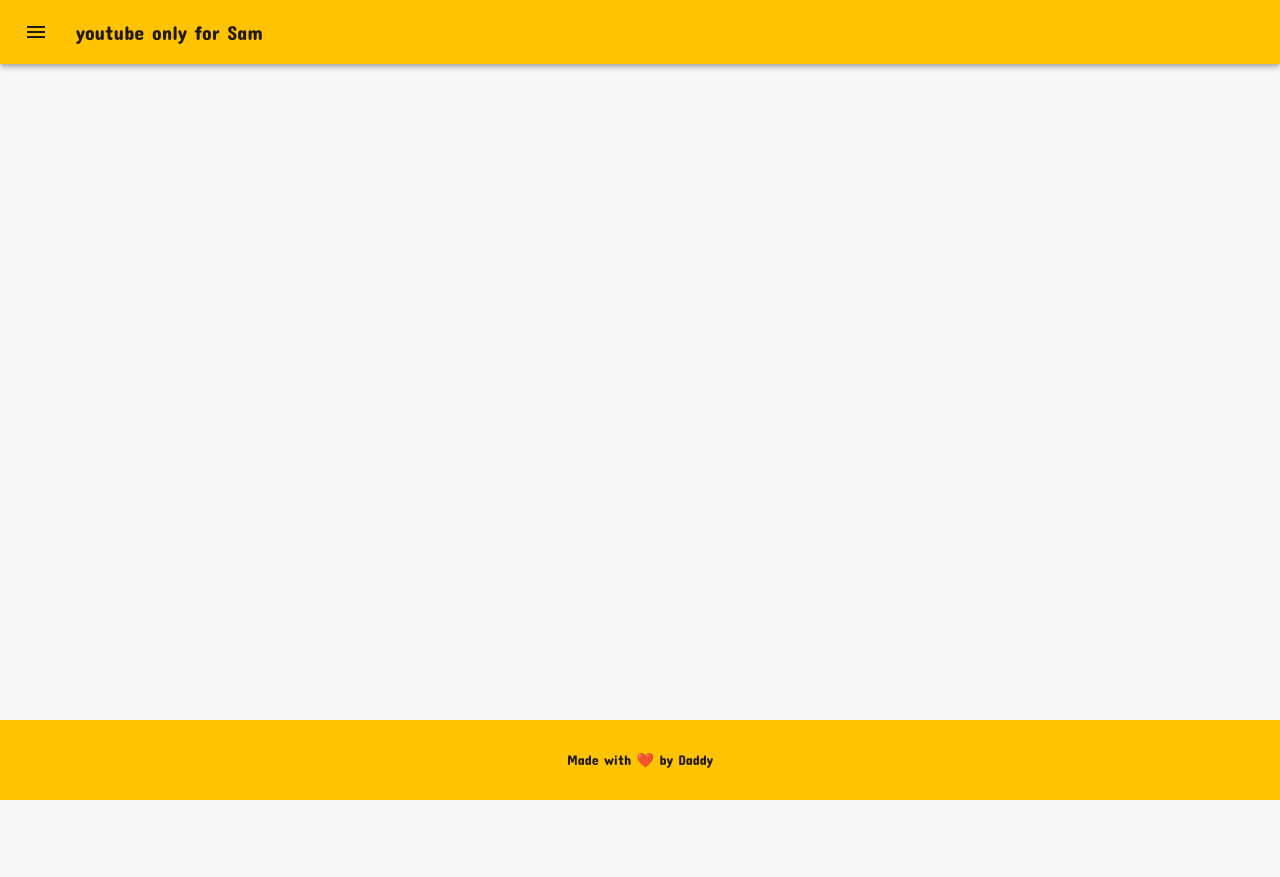
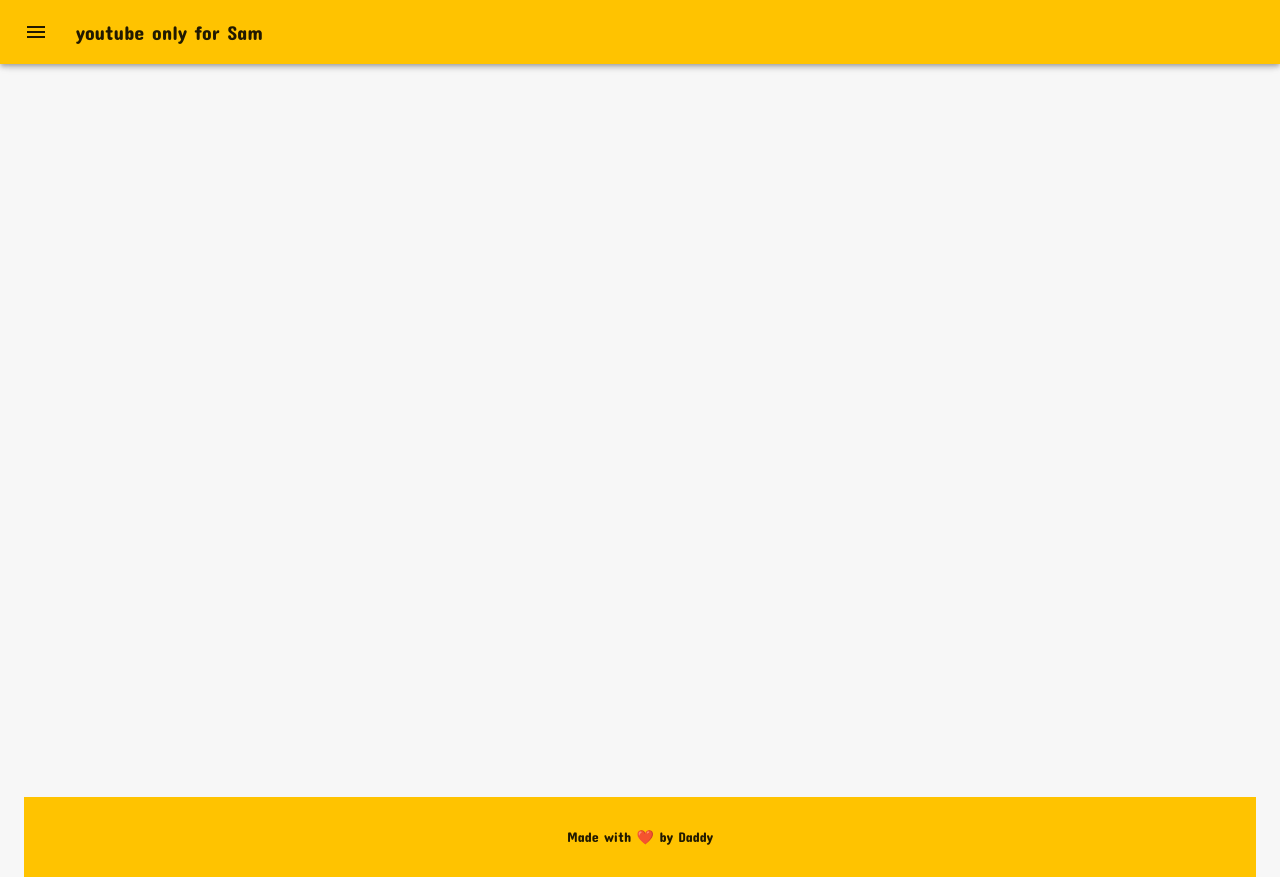
Before and after one commit to devjsonstringify/YT-FOR-SAM, a Next.js app: page / in a window 1280 px wide. Before the commit the page ends 800 px from the top, so only its background shows below. Built offline with nearby package versions, Linux system fonts and the light colour scheme.

Commit message:
Update: adjust footer position

```diff
--- a/components/Layout/Footer/Footer.js
+++ b/components/Layout/Footer/Footer.js
@@ -4,9 +4,8 @@ import Box from '@material-ui/core/Box'
 const StyledBoxFooter = styled(Box)`
   bottom: 0;
   background-color: #ffc300;
-  position: absolute;
-  left: 0;
-  right: 0;
+  position: relative;
+  margin-top: 1rem;
   min-height: 5rem;
 `
 const Footer = () => {
```
